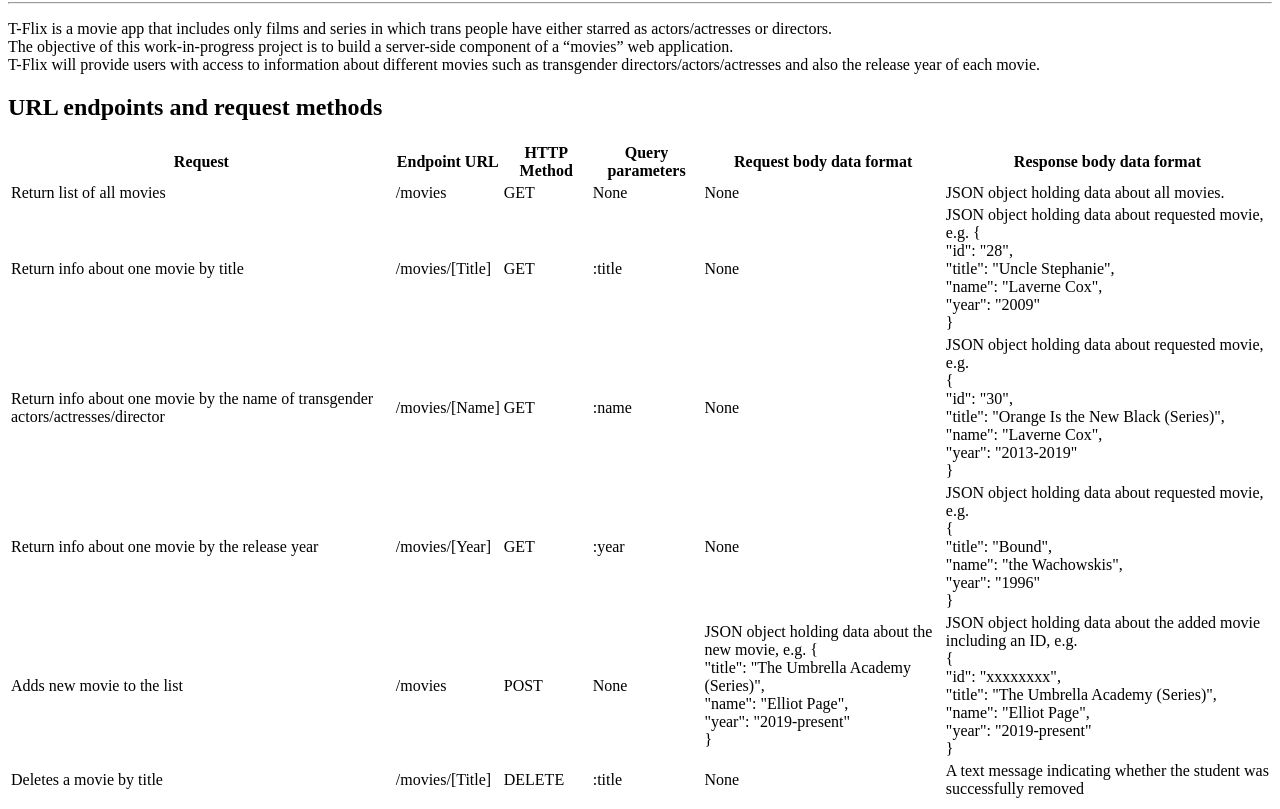
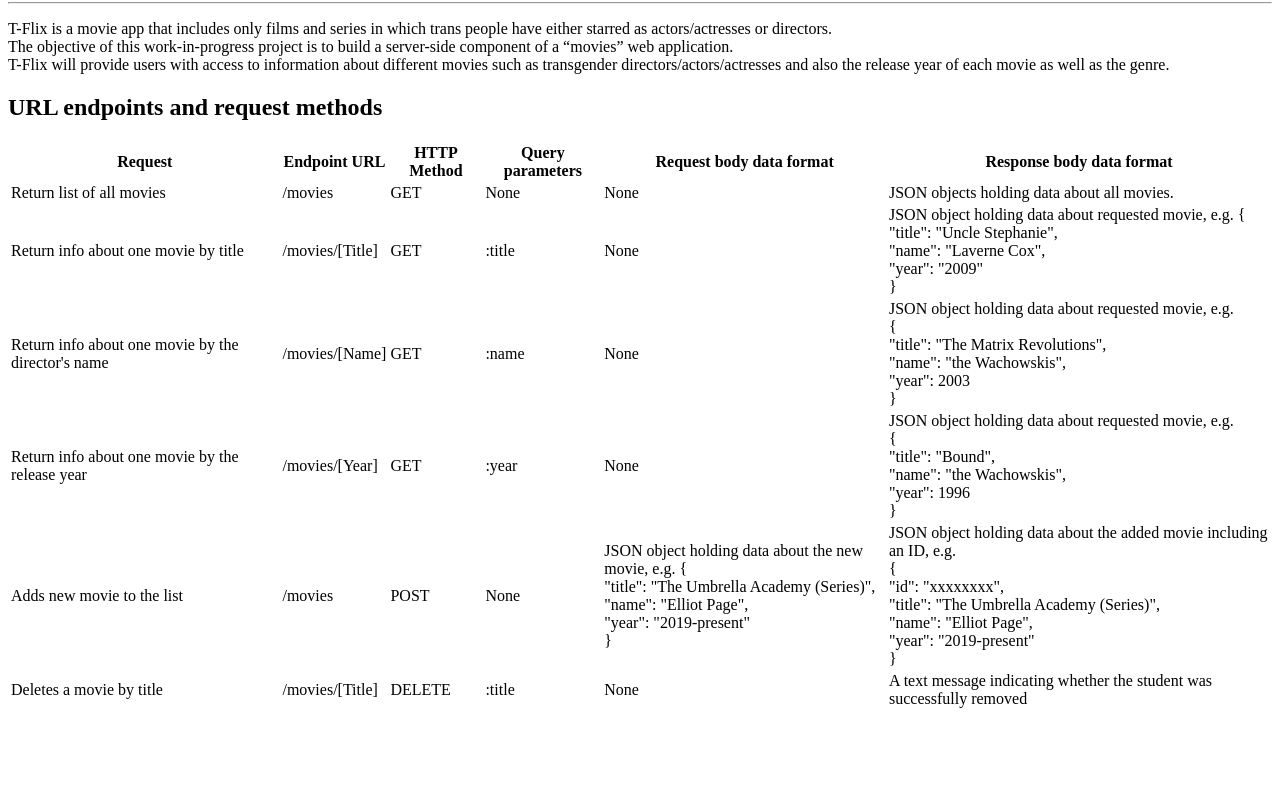
Before and after one commit to BJaguar71/movie_api, a website: page public/documentation.html in a window 1280 px wide. Shown: the part 78-887 px from the top of the page. After the commit the page ends 800 px from the top, so only its background shows below. Drawn offline with Linux system fonts and the light colour scheme.

Commit message:
updated the file

```diff
--- a/public/documentation.html
+++ b/public/documentation.html
@@ -12,7 +12,7 @@
     <p>
         T-Flix is a movie app that includes only films and series in which trans people have either starred as actors/actresses or directors. <br>
         The objective of this work-in-progress project is to build a server-side component of a “movies” web application. <br>
-        T-Flix will provide users with access to information about different movies such as transgender directors/actors/actresses and also the release year of each movie.
+        T-Flix will provide users with access to information about different movies such as transgender directors/actors/actresses and also the release year of each movie as well as the genre.
     </p>
     <h2>URL endpoints and request methods</h2>
     <table>
@@ -33,7 +33,7 @@
             <td class="column">GET</td>
             <td class="column">None</td>
             <td class="column">None</td>
-            <td class="column">JSON object holding data about all movies.
+            <td class="column">JSON objects holding data about all movies.
             </td>
         </tr>
         <!-- Return info about one movie by title -->
@@ -45,7 +45,6 @@
             <td class="column">None</td>
             <td class="column">JSON object holding data about requested movie, e.g.
                 {<br>
-                    "id": "28",<br>
                     "title": "Uncle Stephanie",<br>
                     "name": "Laverne Cox",<br>
                     "year": "2009"<br>
@@ -53,19 +52,18 @@
             </td>
         </tr>
         <tbody>
-        <!-- Return info about one movie by the name of transgender actors/actresses/director -->
+        <!-- Return info about one movie by the name of the director -->
         <tr>
-            <td class="column">Return info about one movie by the name of transgender actors/actresses/director</td>
+            <td class="column">Return info about one movie by the director's name</td>
             <td class="column">/movies/[Name]</td>
             <td class="column">GET</td>
             <td class="column">:name</td>
             <td class="column">None</td>
             <td class="column">JSON object holding data about requested movie, e.g.<br>
                 {<br>
-                    "id": "30",<br>
-                    "title": "Orange Is the New Black (Series)",<br>
-                    "name": "Laverne Cox",<br>
-                    "year": "2013-2019"<br>
+                    "title": "The Matrix Revolutions",<br>
+                    "name": "the Wachowskis",<br>
+                    "year": 2003<br>
                 }
             </td>
         </tr>
@@ -81,7 +79,7 @@
                 {<br>
                     "title": "Bound",<br>
                     "name": "the Wachowskis",<br>
-                    "year": "1996"<br>
+                    "year": 1996<br>
                 }
             </td>
         </tr>
```
